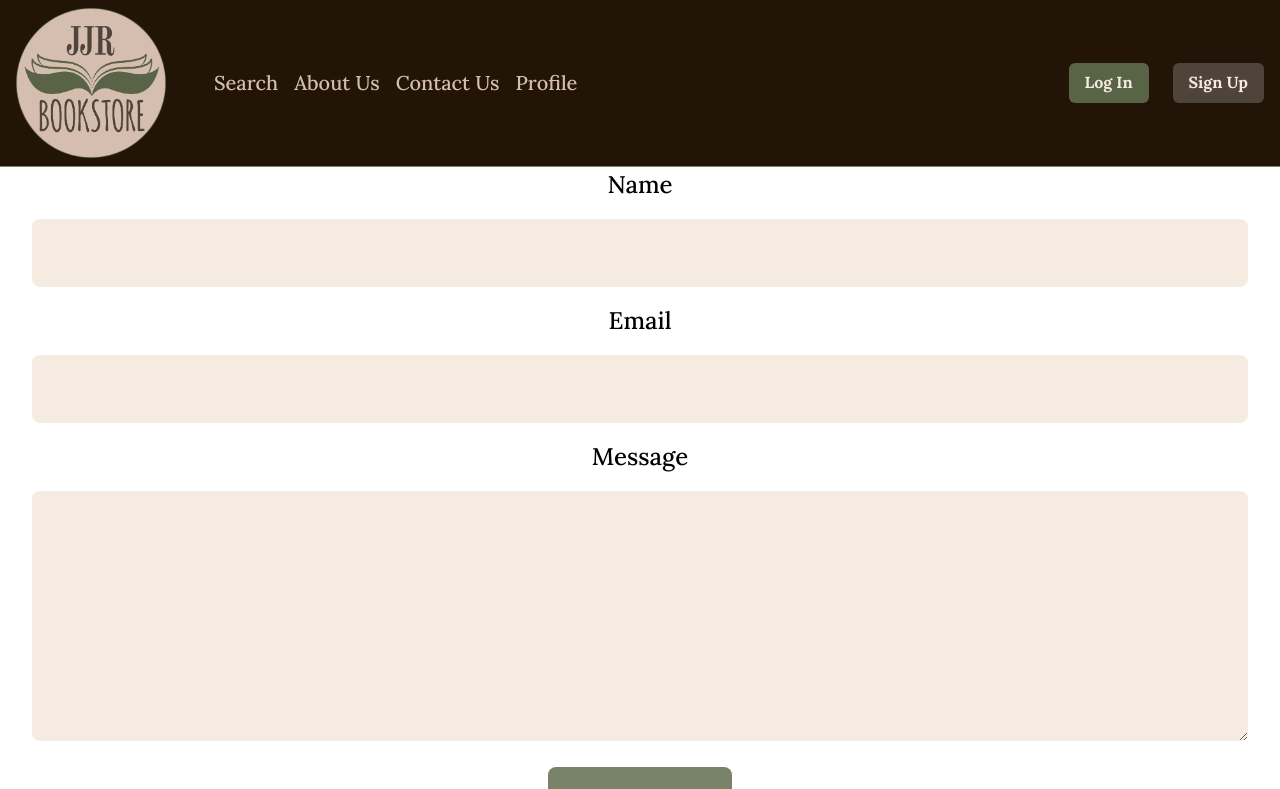
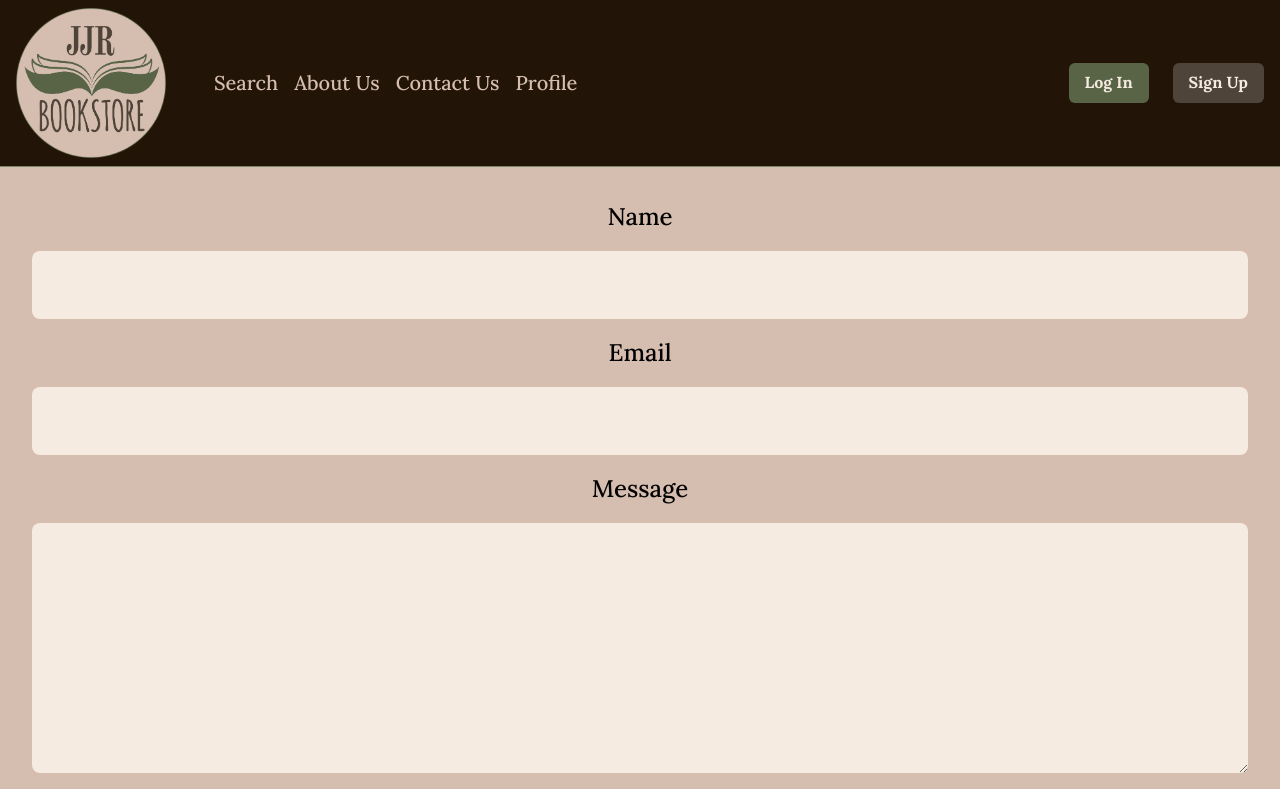
Before and after one commit to jengle-dev/JJR-Bookstore, a React (Create React App) app in the folder client/: page /contact in a window 1280 px wide. Shown: the top 789 px of the page. Built offline with nearby package versions, Linux system fonts and the light colour scheme.

Commit message:
minor styling edits

```diff
--- a/client/src/components/ContactForm.js
+++ b/client/src/components/ContactForm.js
@@ -2,12 +2,12 @@ import React, { useState } from 'react';
 import styled from 'styled-components';
 
 const FormStyle = styled.form`
+  background-color: var(--taupeToad);
+  padding-top: 2rem;
   width: 100%;
   font-family:
   .form-group {
     width: 100%;
-    margin-top: 2rem;
-    margin-bottom: 2rem;
   }
   label {
     font-size: 1.5rem;
@@ -27,8 +27,8 @@ const FormStyle = styled.form`
     resize: vertical;
   }
   button[type='submit'] {
-    background-color: var(--mossyRock);
-    color: var(--licorice);
+    background-color: var(--oliveCoat);
+    color: var(--ivoryGoddess);
     font-size: 1.5rem;
     display: inline-block;
     margin-bottom: 4rem;
@@ -36,6 +36,10 @@ const FormStyle = styled.form`
     border-radius: 8px;
     cursor: pointer;
   }
+  .button:hover {
+    background-color:(--mossyRock);
+    transition: 0.7s;
+}
 `;
 
 export default function ContactForm() {
```
